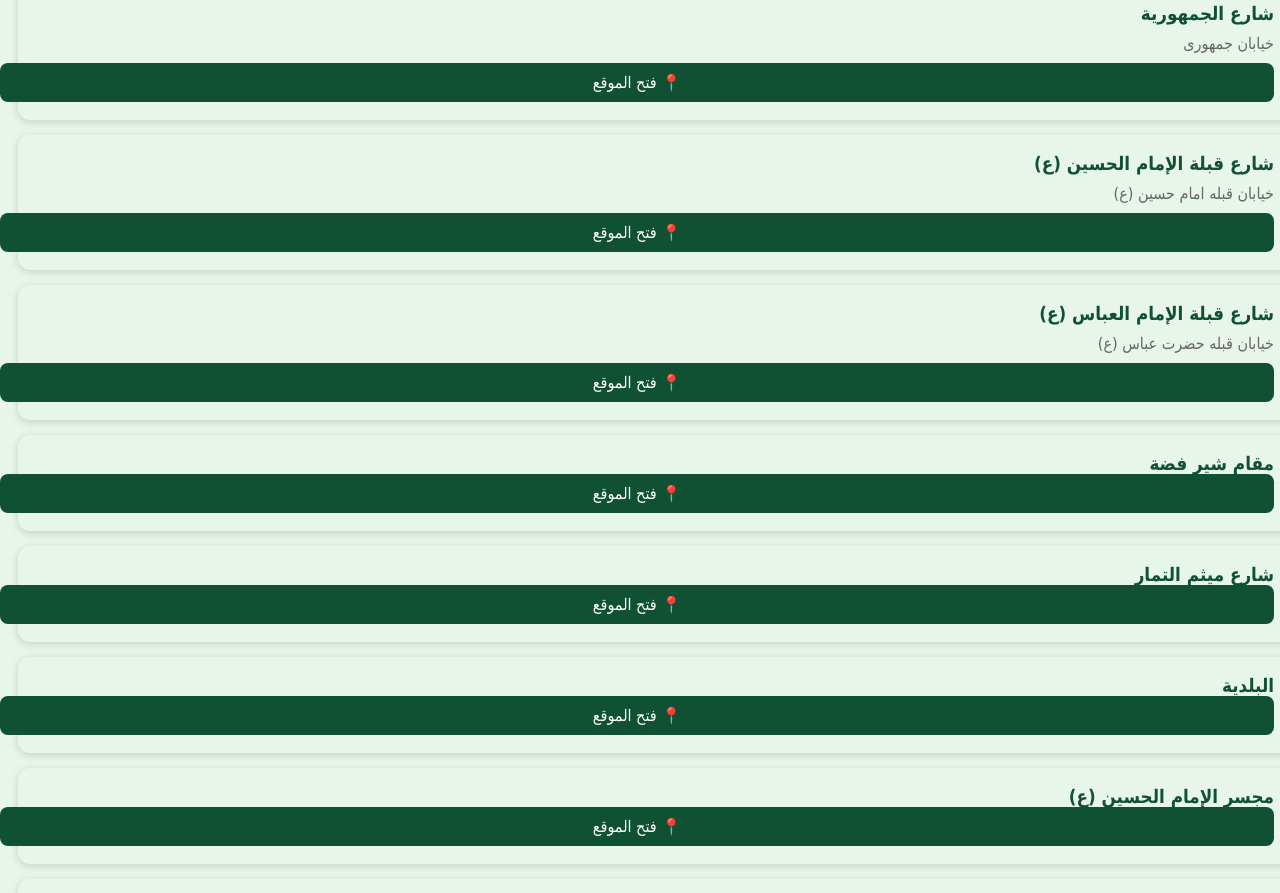
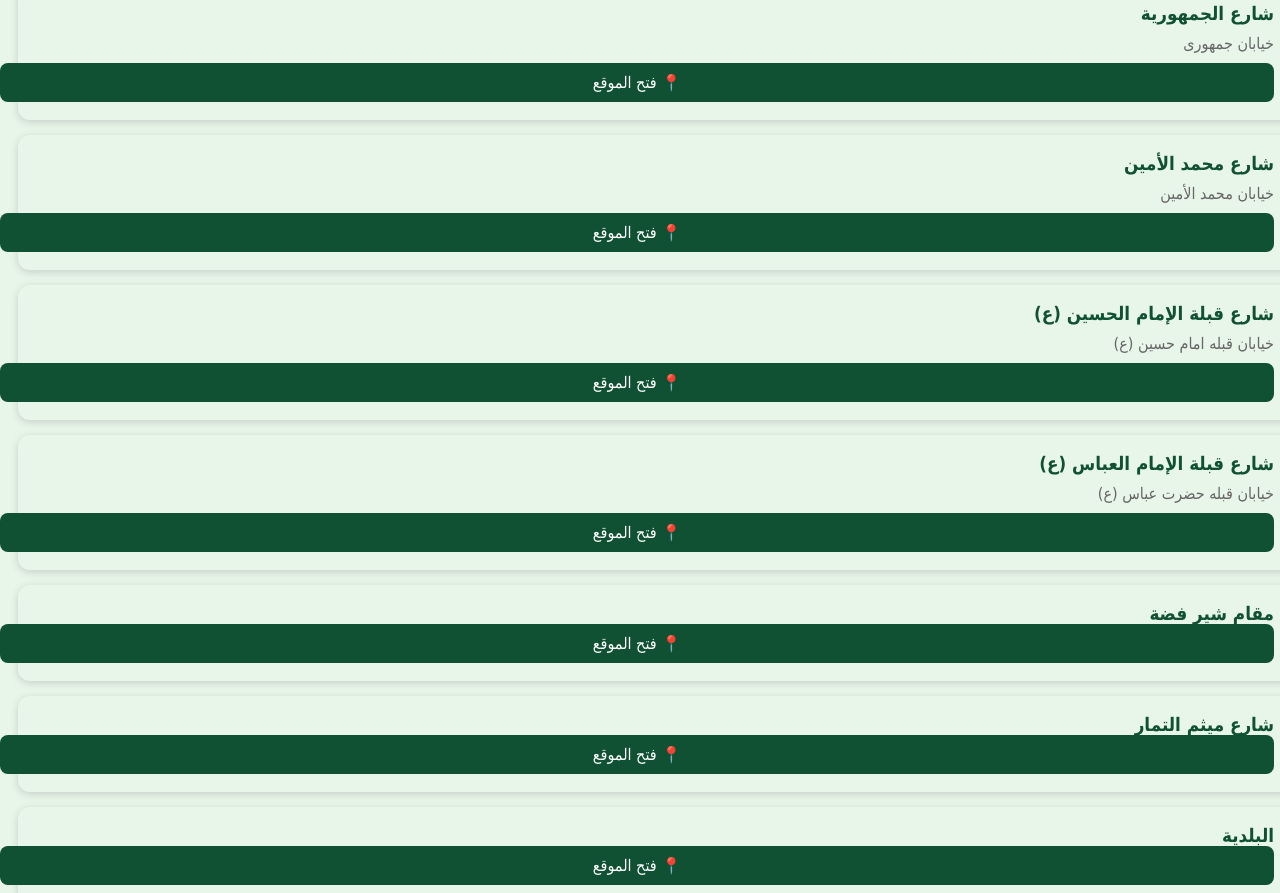
Before and after one commit to frode2002/-karbala-map, a plain HTML site: page index.html in a window 1280 px wide. Shown: the part 2977-3870 px from the top of the page. Drawn offline with Linux system fonts and the light colour scheme.

Commit message:
Update index.html

```diff
--- a/index.html
+++ b/index.html
@@ -312,7 +312,11 @@ href="https://maps.app.goo.gl/hWGGuuVwe4bWRrnj9?g_st=ipc">
 <p>خیابان جمهوری</p>
 <a class="btn" target="_blank" href="https://maps.app.goo.gl/RxMN5hac3jy1Yx7m8?g_st=ipc">📍 فتح الموقع</a>
 </div>
-
+<div class="card">
+<h3>شارع محمد الأمين</h3>
+<p>خيابان محمد الأمين</p>
+<a class="btn" target="_blank" href="https://maps.app.goo.gl/CurJBxLxt3c6r9ZW6?g_st=ic">📍 فتح الموقع</a>
+</div>
 <div class="card">
 <h3>شارع قبلة الإمام الحسين (ع)</h3>
 <p>خیابان قبله امام حسین (ع)</p>
```
